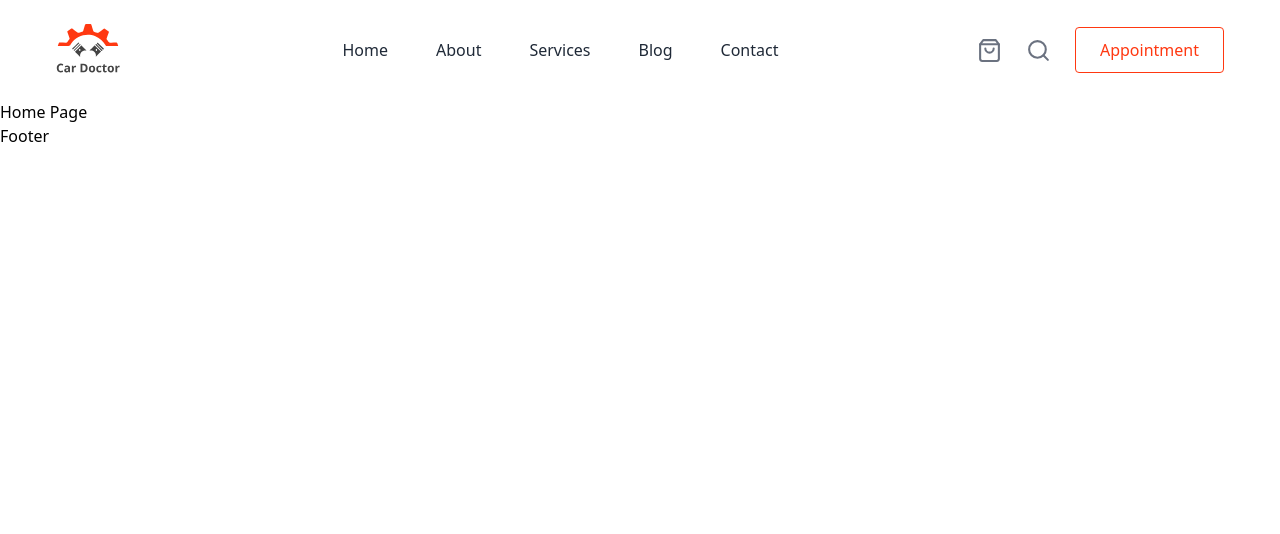
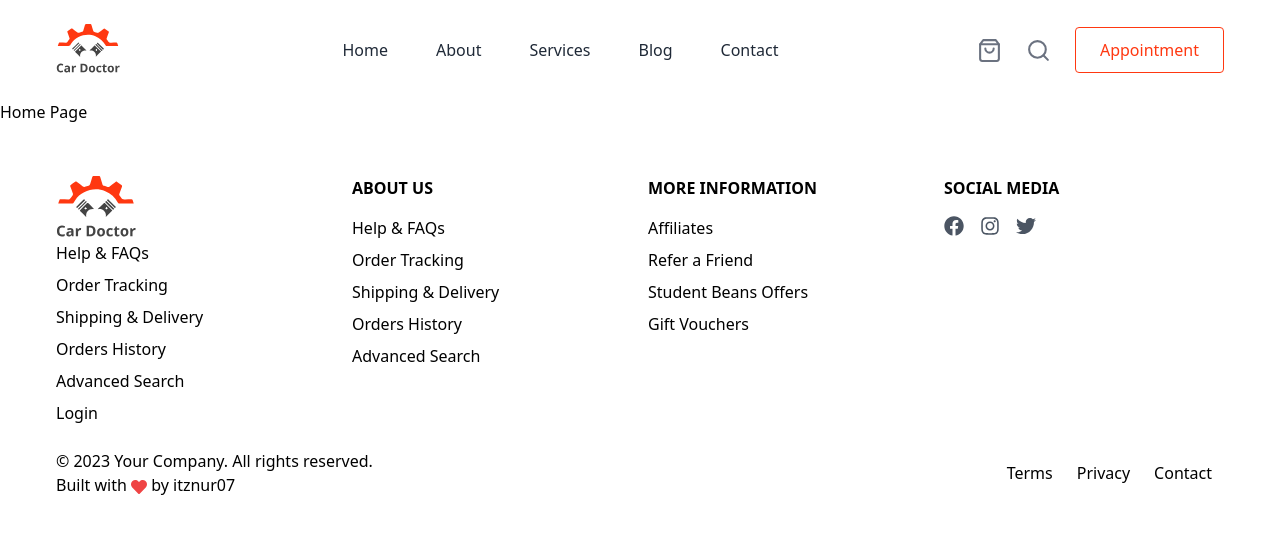
Before and after one commit to itznur07/car-garaz-client, a React (Vite) app: page / in a window 1280 px wide. Shown: the top 534 px of the page. Built offline with nearby package versions, Linux system fonts and the light colour scheme.

Commit message:
Footer Component

```diff
--- a/src/Components/Footer/Footer.jsx
+++ b/src/Components/Footer/Footer.jsx
@@ -1,9 +1,126 @@
-import React from 'react'
+import React from "react";
+import { FaFacebook, FaHeart, FaInstagram, FaTwitter } from "react-icons/fa";
 
 const Footer = () => {
   return (
-    <div>Footer</div>
-  )
-}
+    <div className='py-8'>
+      <div className='md:mx-14'>
+        <footer className='mt-5'>
+          <div className='container mx-auto '>
+            <div className='grid grid-cols-1 md:grid-cols-4 gap-4'>
+              <div>
+                <img src="/logo.svg" className="w-20" alt="" />
+                <ul>
+                  <li className='mb-2'>
+                    <a href='# '>Help &amp; FAQs</a>
+                  </li>
+                  <li className='mb-2'>
+                    <a href='# '>Order Tracking</a>
+                  </li>
+                  <li className='mb-2'>
+                    <a href='# '>Shipping &amp; Delivery</a>
+                  </li>
+                  <li className='mb-2'>
+                    <a href='# '>Orders History</a>
+                  </li>
+                  <li className='mb-2'>
+                    <a href='# '>Advanced Search</a>
+                  </li>
+                  <li className='mb-2'>
+                    <a href='# '>Login</a>
+                  </li>
+                </ul>
+              </div>
 
-export default Footer
+              {/* ABOUT US */}
+              <div>
+                <h4 className='text-md font-bold mb-4'>ABOUT US</h4>
+                <ul>
+                  <li className='mb-2'>
+                    <a href='# '>Help &amp; FAQs</a>
+                  </li>
+                  <li className='mb-2'>
+                    <a href='# '>Order Tracking</a>
+                  </li>
+                  <li className='mb-2'>
+                    <a href='# '>Shipping &amp; Delivery</a>
+                  </li>
+                  <li className='mb-2'>
+                    <a href='# '>Orders History</a>
+                  </li>
+                  <li className='mb-2'>
+                    <a href='# '>Advanced Search</a>
+                  </li>
+                </ul>
+              </div>
+
+              {/* MORE INFORMATION */}
+              <div>
+                <h4 className='text-md font-bold mb-4'>MORE INFORMATION</h4>
+                <ul>
+                  <li className='mb-2'>
+                    <a href='# '>Affiliates</a>
+                  </li>
+                  <li className='mb-2'>
+                    <a href='# '>Refer a Friend</a>
+                  </li>
+                  <li className='mb-2'>
+                    <a href='# '>Student Beans Offers</a>
+                  </li>
+                  <li className='mb-2'>
+                    <a href='# '>Gift Vouchers</a>
+                  </li>
+                </ul>
+              </div>
+
+              {/* SOCIAL MEDIA */}
+              <div>
+                <h1 className='text-md font-bold mb-4'>SOCIAL MEDIA</h1>
+                <div className='flex space-x-4'>
+                  <a href='# '>
+                    <FaFacebook className='text-xl text-gray-600 hover:text-blue-500' />
+                  </a>
+                  <a href='# '>
+                    <FaInstagram className='text-xl text-gray-600 hover:text-pink-500' />
+                  </a>
+                  <a href='# '>
+                    <FaTwitter className='text-xl text-gray-600 hover:text-blue-400' />
+                  </a>
+                </div>
+              </div>
+            </div>
+          </div>
+        </footer>
+        <div className='container mx-auto flex flex-wrap justify-between items-center mt-4'>
+          <div className='text-center md:text-left'>
+            <p>&copy; 2023 Your Company. All rights reserved.</p>
+            <p>
+              Built with <FaHeart className='inline text-red-500' /> by itznur07
+            </p>
+          </div>
+          <div className='text-center md:text-right mt-4 md:mt-0'>
+            <ul className='flex justify-center md:justify-end'>
+              <li className='mx-3'>
+                <a href='# ' className='hover:text-black'>
+                  Terms
+                </a>
+              </li>
+              <li className='mx-3'>
+                <a href='# ' className='hover:text-black'>
+                  Privacy
+                </a>
+              </li>
+              <li className='mx-3'>
+                <a href='# ' className='hover:text-black'>
+                  Contact
+                </a>
+              </li>
+            </ul>
+          </div>
+        </div>
+      </div>
+    </div>
+  );
+};
+
+export default Footer;
```
